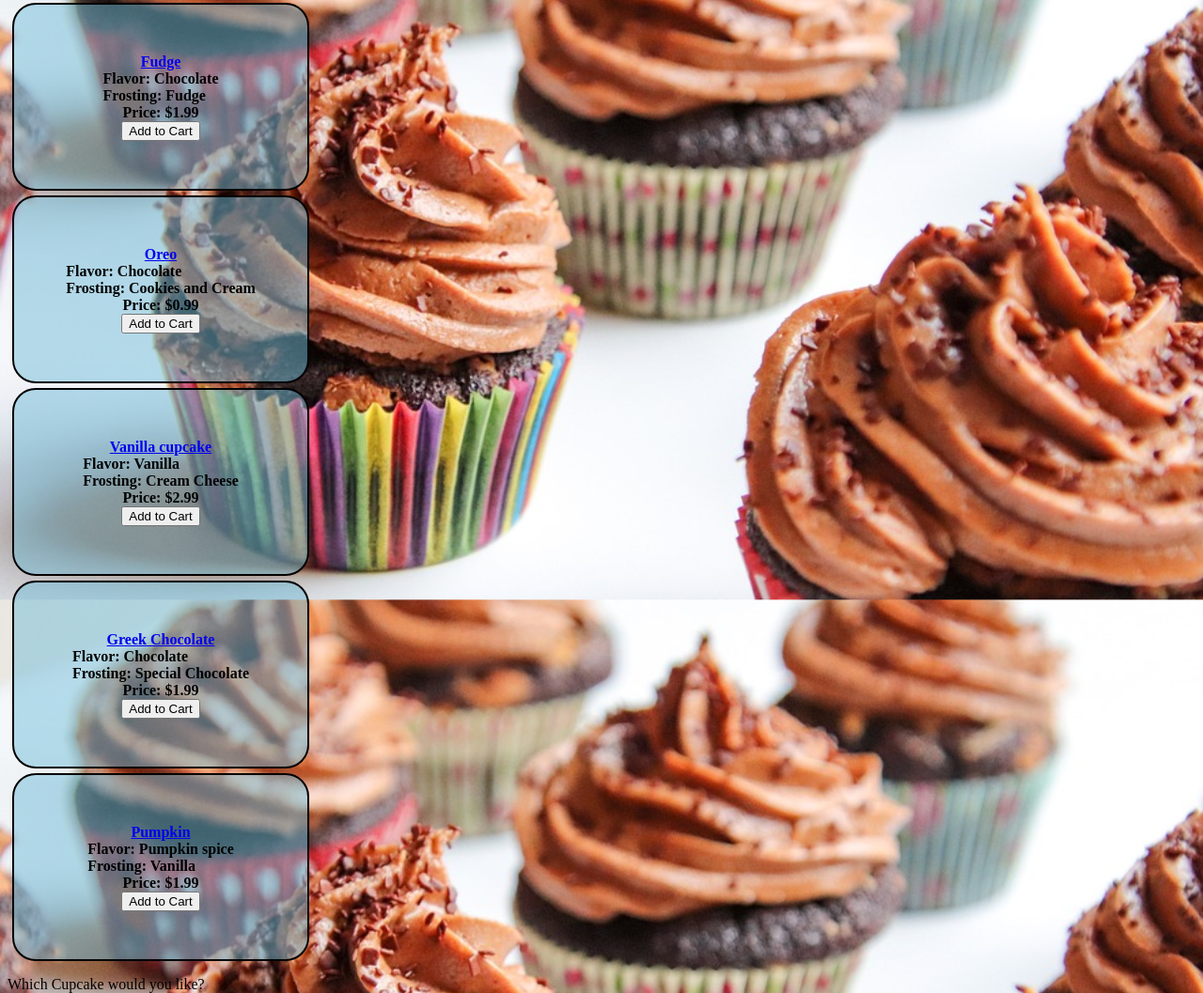
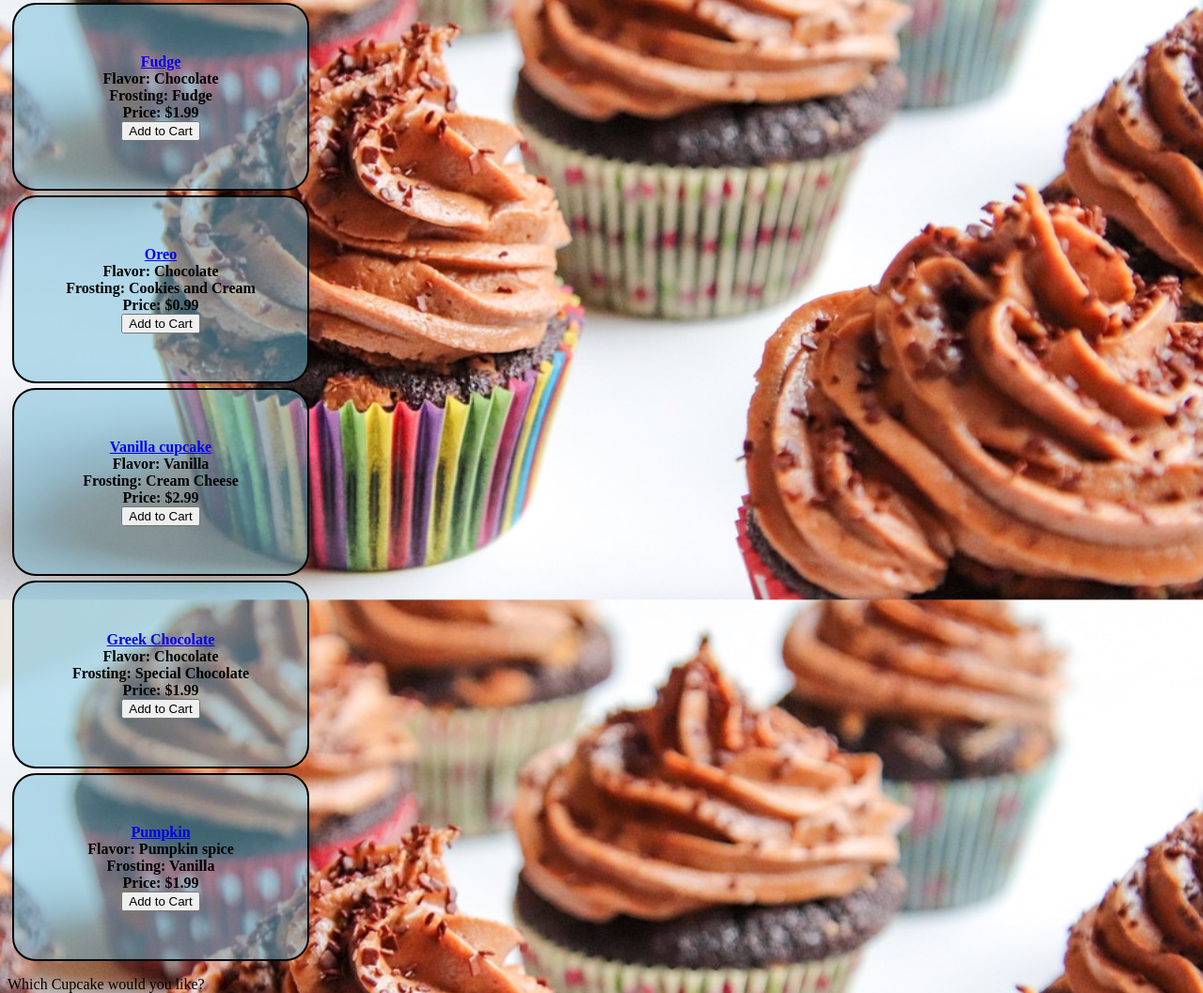
Before and after one commit to Chandler61/Unit_2, a Flask app: page / in a window 1280 px wide. Shown: the part 215-1272 px from the top of the page at 94% size. Run offline with Flask 2, Linux system fonts and the light colour scheme.

Commit message:
html fix

```diff
--- a/templates/index.html
+++ b/templates/index.html
@@ -39,13 +39,9 @@
                     <a href="{{ url_for('cupcake_individual', name=cupcake['name'])}}">
                         <h4>{{ cupcake["name"]}}</h4>
                     </a>
-                    <!-- <h3>{{ cupcake["name"] }}</h3> -->
-                    <div class="topings">
                         <h4>Flavor: {{ cupcake["flavor"] }}</h4>
                         <h4>Frosting: {{ cupcake["frosting"] }}</h4>
-                    </div>
-
-                    <h4>Price: ${{ cupcake["price"] }}</h4>
+                        <h4>Price: ${{ cupcake["price"] }}</h4>
                     <a href="{{ url_for('add_cupcake', name=cupcake['name']) }}">
                         <button>Add to Cart</button>
                     </a>
```
